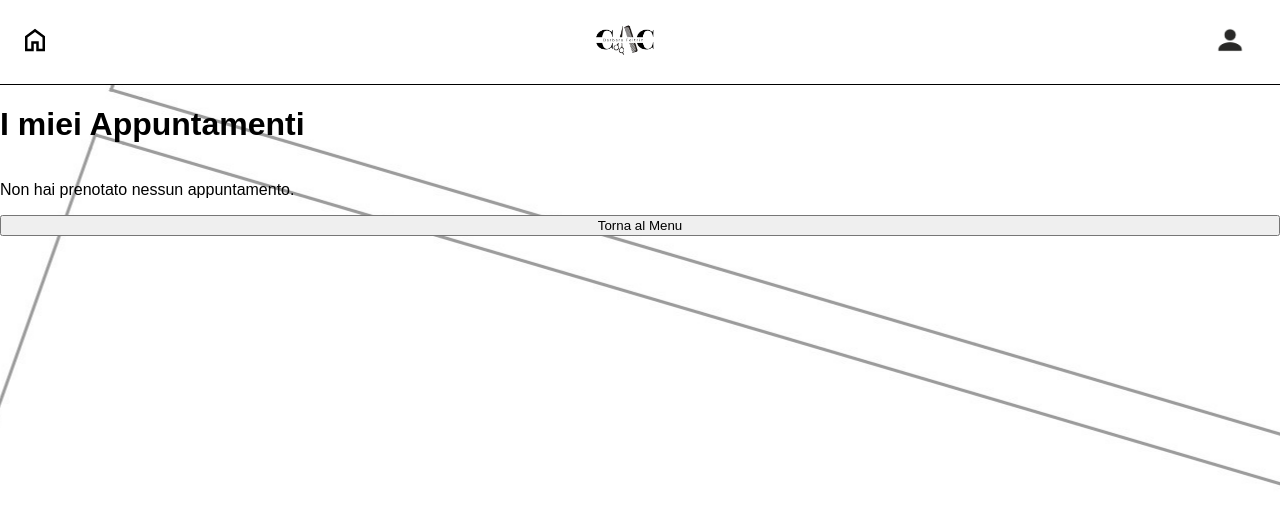
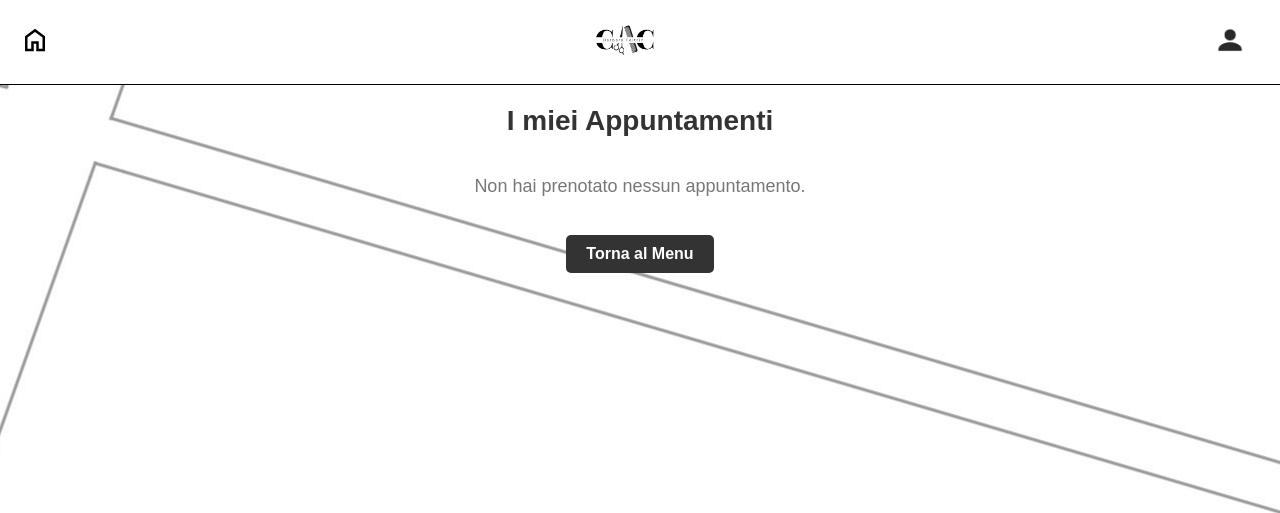
Before and after one commit to LorenzoDelPuppo/CC-Software, a PHP site: page /view-get/miei_appuntamenti.php in a window 1280 px wide. Shown: the top 513 px of the page. Run offline with PHP 8.4, Linux system fonts and the light colour scheme; a user stored in the database is signed in; data comes from the database, SQL or seed files in the repository; data that the repository does not hold is empty.

Commit message:
aggiunta miei appuntamenti style + css della pagine (miei_appuntamenti)

```diff
--- /dev/null
+++ b/style/style_miei_appuntamenti.css
@@ -0,0 +1,63 @@
+body {
+    font-family: Arial, sans-serif;
+    background-color: #f9f9f9;
+    margin: 0;
+    padding: 0;
+    text-align: center;
+}
+
+h1 {
+    margin-top: 20px;
+    font-size: 28px;
+    color: #333;
+}
+
+.no-data {
+    font-size: 18px;
+    color: #777;
+    margin-top: 20px;
+}
+
+table {
+    width: 80%;
+    margin: 20px auto;
+    border-collapse: collapse;
+    background: white;
+    box-shadow: 0 4px 6px rgba(0, 0, 0, 0.1);
+    border-radius: 10px;
+    overflow: hidden;
+}
+
+table th, table td {
+    padding: 12px;
+    border: 1px solid #ddd;
+    text-align: center;
+}
+
+table th {
+    background-color: #333;
+    color: white;
+    font-size: 18px;
+}
+
+table tr:nth-child(even) {
+    background-color: #f2f2f2;
+}
+
+.menu-button {
+    margin: 20px auto;
+    display: block;
+    padding: 10px 20px;
+    font-size: 16px;
+    font-weight: bold;
+    color: white;
+    background-color: #333;
+    border: none;
+    border-radius: 5px;
+    cursor: pointer;
+    transition: background 0.3s;
+}
+
+.menu-button:hover {
+    background-color: #555;
+}
--- a/view-get/miei_appuntamenti.php
+++ b/view-get/miei_appuntamenti.php
@@ -34,7 +34,7 @@ if ($stmt = $conn->prepare($query)) {
 <html lang="it">
 <head>
 <script src=".././js/menu_profilo.js" defer></script>
-<link rel="stylesheet" href=".././style/barra_alta.css">
+<link rel="stylesheet" href=".././style/style_miei_appuntamenti.css">
     <meta charset="UTF-8">
     <title>I miei Appuntamenti</title>
 </head>
```
Also changed, not shown: 1 other file.
